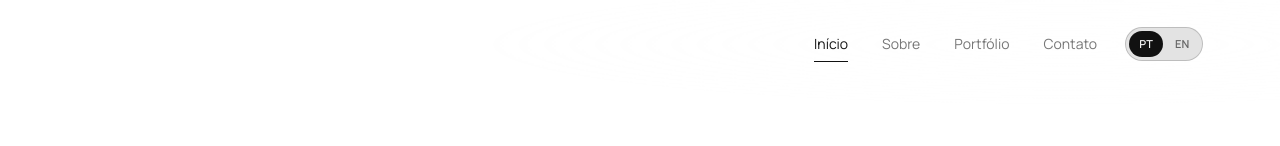
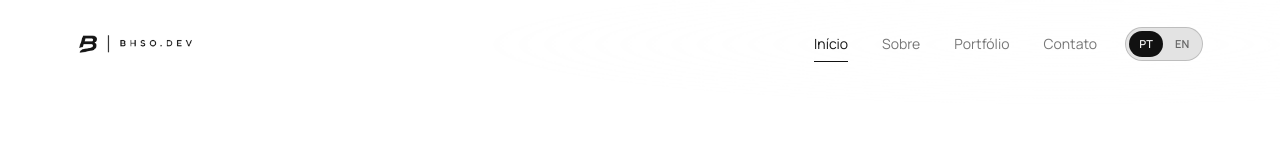
Before and after one commit to BERNARDOHSOdev/PORTIFOLIO, a website: page dist/index.html in a window 1280 px wide. Shown: the top 146 px of the page. Drawn offline with Linux system fonts and the light colour scheme.

Commit message:
Corrige logo invisivel no header da home
O design atual da home e claro (header branco), entao a variante branca da logo ficava invisivel. O header da home passa a usar a variante escura, igual a pagina de projeto; a intro mantem a branca no fundo escuro.

```diff
--- a/dist/index.html
+++ b/dist/index.html
@@ -34,7 +34,7 @@
 </section>
 <a class="skip" href="#conteudo">Pular para o conteúdo</a>
 <div class="scroll-progress" aria-hidden="true"></div>
-<header class="header"><div class="nav-wrap"><a class="wordmark brand" href="#inicio" aria-label="bernardo.dev — Bernardo Henrique, início"><img class="brand-logo" src="assets/logo-bhso.png" alt="" width="722" height="135"></a><nav aria-label="Navegação principal"><a href="#inicio" class="active">Início</a><a href="#sobre">Sobre</a><a href="#portfolio">Portfólio</a><a href="#contato">Contato</a></nav><div class="language-switch" role="group" aria-label="Idioma"><button type="button" data-lang="pt" aria-pressed="true">PT</button><button type="button" data-lang="en" aria-pressed="false">EN</button></div></div></header>
+<header class="header"><div class="nav-wrap"><a class="wordmark brand" href="#inicio" aria-label="bernardo.dev — Bernardo Henrique, início"><img class="brand-logo" src="assets/logo-bhso-dark.png" alt="" width="722" height="135"></a><nav aria-label="Navegação principal"><a href="#inicio" class="active">Início</a><a href="#sobre">Sobre</a><a href="#portfolio">Portfólio</a><a href="#contato">Contato</a></nav><div class="language-switch" role="group" aria-label="Idioma"><button type="button" data-lang="pt" aria-pressed="true">PT</button><button type="button" data-lang="en" aria-pressed="false">EN</button></div></div></header>
 <main id="conteudo">
 <section class="hero section-shell" id="inicio" aria-labelledby="hero-title">
   <div class="hero-glow ambient" aria-hidden="true"></div><div class="starfield" aria-hidden="true"></div>
```
